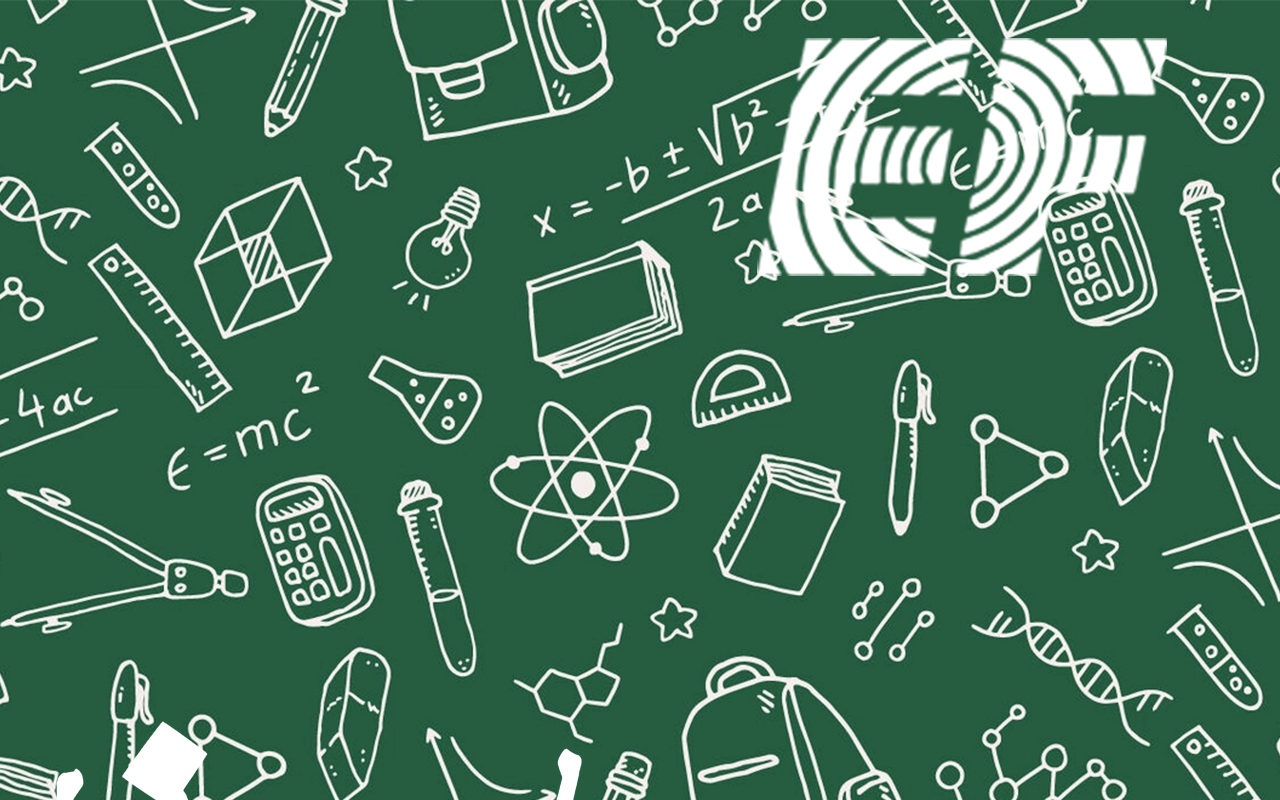
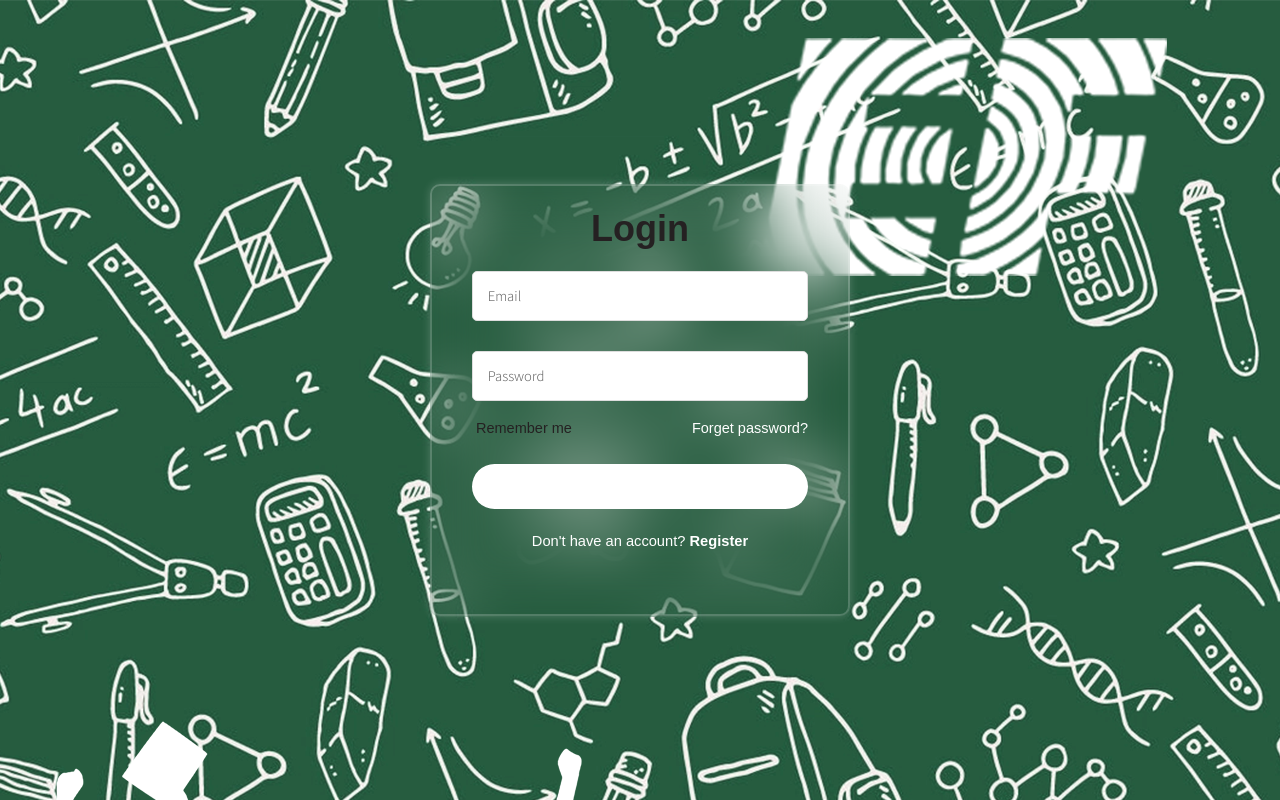
Before and after one commit to doodpool3179/ef-supplies-frontend-new, a React (Create React App) app: page /login in a window 1280 px wide. Before the commit this address had no page. Built offline with nearby package versions, Linux system fonts and the light colour scheme.

Commit message:
First Try at Front-Back communication
Successfully...? made it work a bit. Will be resuming later.

```diff
--- a/src/App.js
+++ b/src/App.js
@@ -1,19 +1,23 @@
-import { BrowserRouter, Routes, Route } from 'react-router-dom';
+import React from 'react';
+import { BrowserRouter as Router, Routes, Route, Navigate } from 'react-router-dom';
 import LoginPage from './Components/loginForm/loginForm.jsx';
-import HomePage from './Components/Home/Home.jsx';
+import Home from './Components/Home/Home.jsx';
 import Payment from './Components/Payment/payment.jsx';
-import Register from './Components/loginForm/registerForm.jsx';
+import RegisterPage from './Components/loginForm/registerForm.jsx';
 
 
-export default function App() {
+function App() {
+  const isLoggedIn = !!localStorage.getItem('isLoggedIn'); // Check login status
+
   return (
-    <BrowserRouter>
+    <Router>
       <Routes>
-        <Route path="/Home" element={<HomePage />} />
-        <Route path="/" element={<LoginPage />} />
-        <Route path="/Payment" element={<Payment />} />
-        <Route path="/Register" element={<Register />} />
+        <Route path="/" element={isLoggedIn ? <Home /> : <Navigate to="/login" />} />
+        <Route path="/login" element={<LoginPage />} />
+        <Route path="/register" element={<RegisterPage />} />
       </Routes>
-    </BrowserRouter>
+    </Router>
   );
 }
+
+export default App;
--- a/src/Components/loginForm/loginForm.jsx
+++ b/src/Components/loginForm/loginForm.jsx
@@ -1,21 +1,53 @@
-import React from "react";
-import logincss from './loginForm.css';
+import React, { useState } from 'react';
+import { useNavigate } from 'react-router-dom';
+import './loginForm.css';
 import { Link } from 'react-router-dom';
 
 const LoginPage = () => {
+    const [formData, setFormData] = useState({ email: '', password: '' });
+    const navigate = useNavigate();
+
+    const handleSubmit = async (e) => {
+        e.preventDefault();
+        try {
+            const response = await fetch('http://localhost:3001/api/login', {
+                method: 'POST',
+                headers: { 'Content-Type': 'application/json' },
+                body: JSON.stringify(formData),
+        });
+        if (response.ok) {
+            localStorage.setItem('isLoggedIn', 'true'); // Store login token
+            navigate('/'); // Redirect to Home page
+        } else {
+            console.error('Login failed');
+        }
+        } catch (error) {
+          console.error('Error:', error);
+        }
+    };
+
     return(
     <div>
-        <link rel="stylesheet" href="loginForm.css"></link>
         <div className='wrapper'>
-            <form action="" meathod="get">
+            <form onSubmit={handleSubmit}>
                 <h1>Login</h1>
                 <div className= "input-box">
-                    <input type="text"
-                    placeholder='Username' required></input>
+                    <input
+                        type="email"
+                        placeholder="Email"
+                        value={formData.email}
+                        onChange={(e) => setFormData({ ...formData, email: e.target.value })}
+                        required
+                    />
                 </div>
                 <div className= "input-box">
-                    <input type="password"
-                    placeholder='Password' required></input>
+                    <input
+                        type="password"
+                        placeholder="Password"
+                        value={formData.password}
+                        onChange={(e) => setFormData({ ...formData, password: e.target.value })}
+                        required
+                    />
                 </div>
                 <div className= "remember-forget">
                     <label><input type="checkbox" />Remember me</label>
--- a/src/Components/loginForm/registerForm.jsx
+++ b/src/Components/loginForm/registerForm.jsx
@@ -1,25 +1,61 @@
-import React from "react";
-import logincss from './loginForm.css';
+import React, { useState } from 'react';
+import { useNavigate } from 'react-router-dom';
+import './loginForm.css';
 import { Link } from 'react-router-dom';
 
 const RegisterPage = () => {
+    const [formData, setFormData] = useState({ name: '', email: '', password: '' });
+    const navigate = useNavigate();
+
+    const handleSubmit = async (e) => {
+        e.preventDefault();
+        try {
+            const response = await fetch('http://localhost:3001/api/register', {
+            method: 'POST',
+            headers: { 'Content-Type': 'application/json' },
+            body: JSON.stringify(formData),
+        });
+        if (response.ok) {
+            navigate('/login');
+        } else {
+            console.error('Registration failed');
+        }
+        } catch (error) {
+            console.error('Error:', error);
+        }
+    };
+
     return(
     <div>
-        <link rel="stylesheet" href="loginForm.css"></link>
         <div className='wrapper'>
-            <form action="" meathod="get">
+            <form onSubmit={handleSubmit}>
                 <h1>Register</h1>
                 <div className= "input-box">
-                    <input type="text"
-                    placeholder='Username' required></input>
+                    <input
+                        type="text"
+                        placeholder="Name"
+                        value={formData.name}
+                        onChange={(e) => setFormData({ ...formData, name: e.target.value })}
+                        required
+                    />
                 </div>
                 <div className= "input-box">
-                    <input type="password"
-                    placeholder='Password' required></input>
+                    <input
+                        type="email"
+                        placeholder="Email"
+                        value={formData.email}
+                        onChange={(e) => setFormData({ ...formData, email: e.target.value })}
+                        required
+                    />
                 </div>
                 <div className= "input-box">
-                    <input type="email"
-                    placeholder='Email' required></input>
+                    <input
+                        type="password"
+                        placeholder="Password"
+                        value={formData.password}
+                        onChange={(e) => setFormData({ ...formData, password: e.target.value })}
+                        required
+                    />
                 </div>
 
 
```
Also changed, not shown: 1 other file (tests, documents, lock files or other folders).
